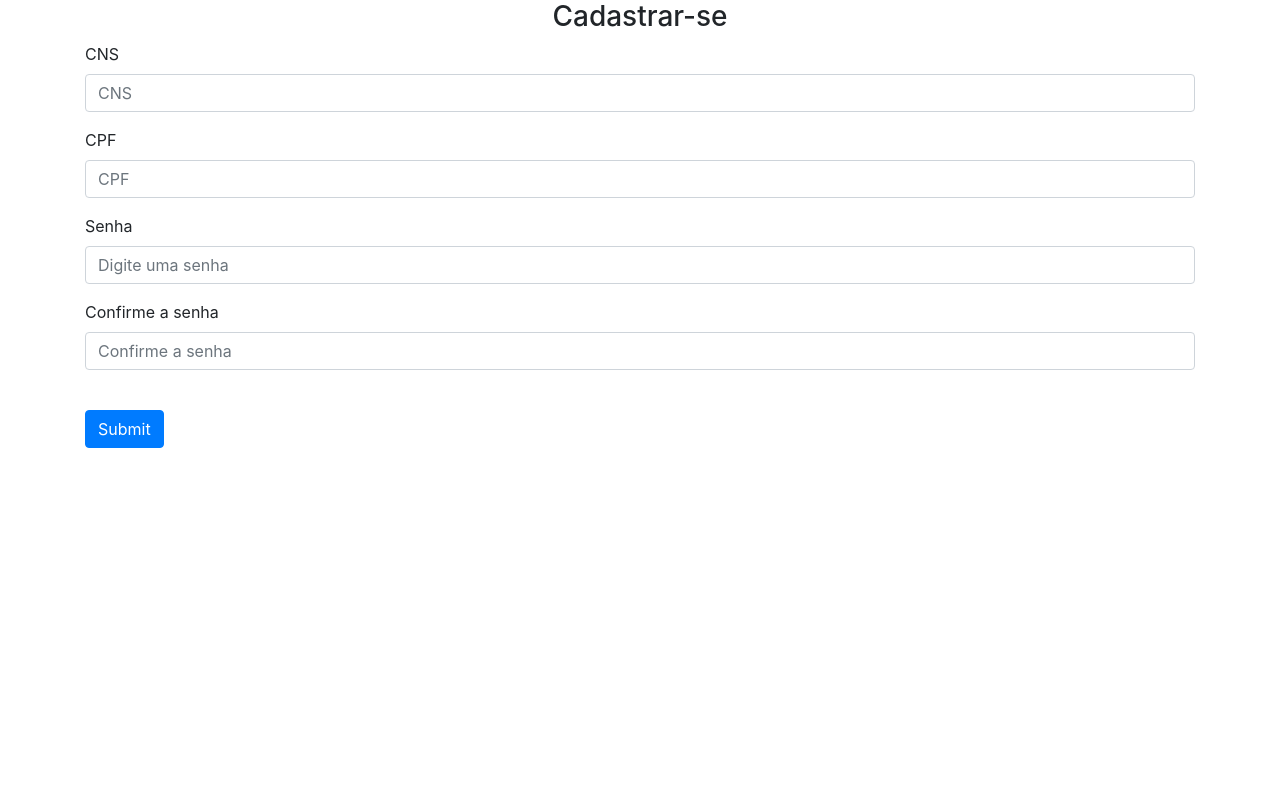
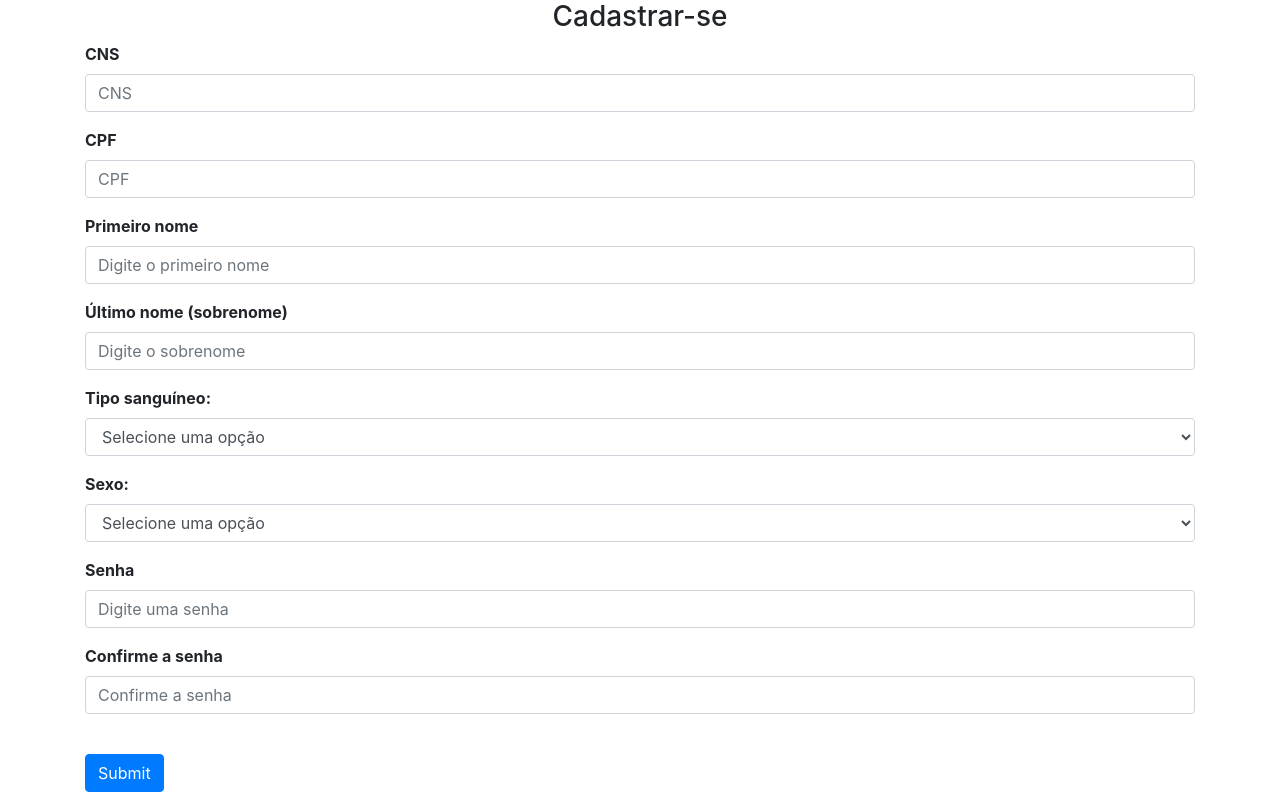
Before and after one commit to alexandrenjr/trabalho-lbd, a Flask app: page /cadastrar-se in a window 1280 px wide. Shown: the part 56-848 px from the top of the page. Before the commit the page ends 504 px from the top, so only its background shows below. Run offline with Flask 2, Linux system fonts and the light colour scheme; the visitor is signed in with stand-in values (Sample User, id 1); parts of the project's set-up code (start-up, migrations or seed data) failed here and were passed over; some libraries are stand-ins or nearby versions.

Commit message:
front end

```diff
--- a/webapp/__init__.py
+++ b/webapp/__init__.py
@@ -3,7 +3,7 @@ from flask_sqlalchemy import SQLAlchemy
 from flask_login import LoginManager
 from sqlalchemy_utils.functions import database_exists, create_database
 
-db_name = 'postgresql+psycopg2://postgres:postgres@localhost:5432/teste'
+db_name = 'postgresql+psycopg2://postgres:postgres@localhost:5432/susdb'
 db = SQLAlchemy()
 
 def create_app():
--- a/webapp/auth.py
+++ b/webapp/auth.py
@@ -1,5 +1,5 @@
 from flask import Blueprint, render_template, request, flash, redirect, url_for
-from .models import Usuarios
+from .models import Usuarios, Pessoa
 from werkzeug.security import generate_password_hash, check_password_hash
 from . import db
 from flask_login import login_user, login_required, logout_user, current_user
@@ -40,8 +40,14 @@ def signup():
     if request.method == 'POST':
         cns = request.form.get('cns')
         cpf = request.form.get('cpf')
+        primeiro_nome = request.form.get('primeiro_nome')
+        ultimo_nome = request.form.get('ultimo_nome')
+        tipo_sanguineo = request.form.get('tipo_sanguineo')
+        sexo = request.form.get('sexo')
         senha1 = request.form.get('senha1')
         senha2 = request.form.get('senha2')
+
+        print(sexo)
 
         usuario = Usuarios.query.filter_by(cns=cns).first()
         if usuario:
@@ -55,11 +61,15 @@ def signup():
         elif len(senha1) < 7:
             flash('Senha deve ter pelo menos 7 caractéres.', category='error')
         else:
+            novaPessoa = Pessoa(cns=cns, cpf=cpf, primeiro_nome=primeiro_nome, ultimo_nome=ultimo_nome, tipo_sanguineo=tipo_sanguineo, sexo=sexo)
+            db.session(novaPessoa)
             novoUsuario = Usuarios(cns=cns, cpf=cpf, senha=generate_password_hash(senha1, method='sha256'))
             db.session.add(novoUsuario)
             db.session.commit()
+
             login_user(novoUsuario, remember=True)
             flash('Cadastro criado.', category='success')
+
             return redirect(url_for('views.home'))
 
     return render_template("signup.html", user=current_user)
--- a/webapp/templates/signup.html
+++ b/webapp/templates/signup.html
@@ -1,9 +1,9 @@
 {% extends "base.html" %} {% block title %}Cadastrar-se{% endblock %} {% block
     content %}
-    <form method="POST">
+    <form method="POST", autocomplete="off">
       <h3 align="center">Cadastrar-se</h3>
       <div class="form-group">
-        <label for="cns">CNS</label>
+        <label for="cns"><b>CNS</b></label>
         <input
           type="text"
           class="form-control"
@@ -12,8 +12,8 @@
           placeholder="CNS"
         />
       </div>
-      <div class="form-group">
-        <label for="cpf">CPF</label>
+      <div class="form-group", autocomplete="off">
+        <label for="cpf"><b>CPF</b></label>
         <input
           type="text"
           class="form-control"
@@ -22,23 +22,65 @@
           placeholder="CPF"
         />
       </div>
+      <div class="form-group", autocomplete="off">
+        <label for="cpf"><b>Primeiro nome</b></label>
+        <input
+          type="text"
+          class="form-control"
+          id="primeiro_nome"
+          name="primeiro_nome"
+          placeholder="Digite o primeiro nome"
+        />
+      </div>
+      <div class="form-group", autocomplete="off">
+        <label for="cpf"><b>Último nome (sobrenome)</b></label>
+        <input
+          type="text"
+          class="form-control"
+          id="ultimo_nome"
+          name="ultimo_nome"
+          placeholder="Digite o sobrenome"
+        />
+      </div>
       <div class="form-group">
-        <label for="password1">Senha</label>
+        <label for="tipo_sanguineo"><b>Tipo sanguíneo:</b></label>
+        <select class="form-control" id="tipo_sanguineo">
+          <option selected disabled hidden>Selecione uma opção</option>
+          <option>A+</option>
+          <option>A-</option>
+          <option>B+</option>
+          <option>B-</option>
+          <option>AB+</option>
+          <option>AB-</option>
+          <option>O+</option>
+          <option>O-</option>
+        </select>
+      </div>
+      <div class="form-group">
+        <label for="sexo"><b>Sexo:</b></label>
+        <select class="form-control" id="sexo">
+          <option selected disabled hidden>Selecione uma opção</option>
+          <option value='F'>Feminino</option>
+          <option value='M'>Masculino</option>
+        </select>
+      </div>
+      <div class="form-group">
+        <label for="senha1"><b>Senha</b></label>
         <input
           type="password"
           class="form-control"
-          id="password1"
-          name="password1"
+          id="senha1"
+          name="senha1"
           placeholder="Digite uma senha"
         />
       </div>
       <div class="form-group">
-        <label for="password2">Confirme a senha</label>
+        <label for="senha2"><b>Confirme a senha</b></label>
         <input
           type="password"
           class="form-control"
-          id="password2"
-          name="password2"
+          id="senha2"
+          name="senha2"
           placeholder="Confirme a senha"
         />
       </div>
```
Also changed, not shown: webapp/models.py (+19 -11 lines), webapp/templates/login.html (+4 -4 lines).
